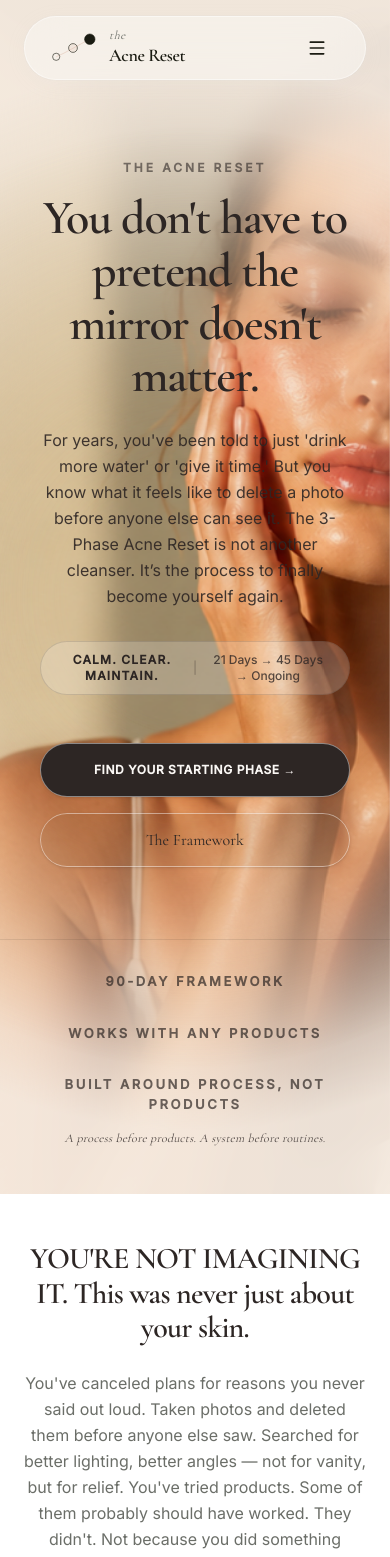
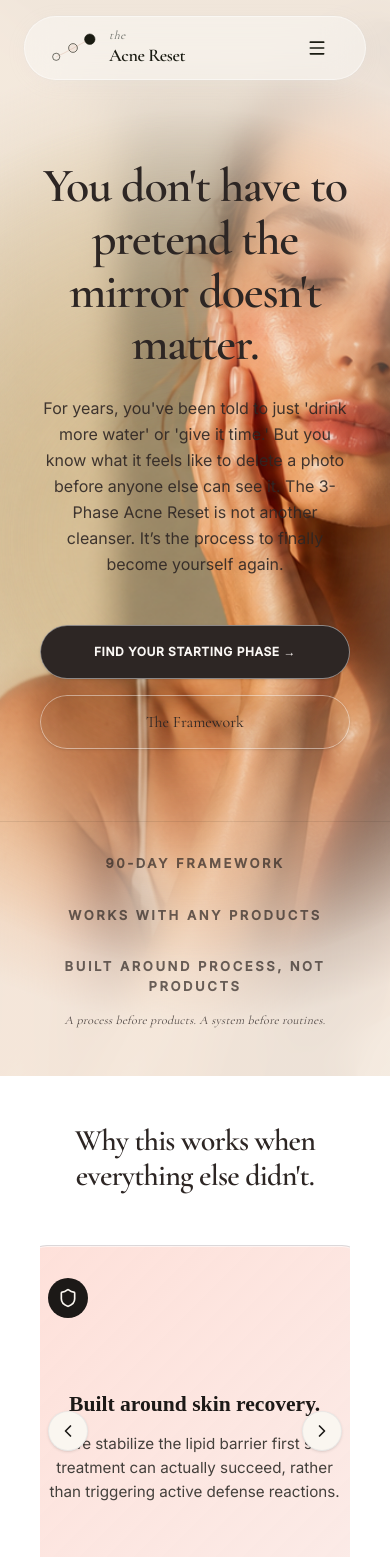
Before and after one commit to axiomhq0-create/acne-reset-landing, a Next.js app: page / in a window 390 px wide. Shown: the top 1557 px of the page. Built offline with nearby package versions, Linux system fonts and the light colour scheme.

Commit message:
design: strip duplicate text blocks, remove redundant sections, and refactor hero timeline layout for mobile spacing

```diff
--- a/src/components/Hero.tsx
+++ b/src/components/Hero.tsx
@@ -80,19 +80,11 @@ export default function Hero({ scrollToSection }: HeroProps) {
           >
             <motion.h1
               variants={itemVariants}
-              className="text-xs uppercase tracking-[0.25em] font-semibold text-[#2D2624]/60 mb-4"
-              style={{ willChange: "transform, opacity" }}
-            >
-              THE ACNE RESET
-            </motion.h1>
-
-            <motion.h2
-              variants={itemVariants}
               className="text-5xl sm:text-6xl lg:text-8xl font-serif text-[#2D2624] font-semibold leading-[1.1] tracking-tight max-w-4xl"
               style={{ willChange: "transform, opacity" }}
             >
               You don't have to pretend the mirror doesn't matter.
-            </motion.h2>
+            </motion.h1>
 
             <motion.p
               variants={itemVariants}
@@ -105,7 +97,7 @@ export default function Hero({ scrollToSection }: HeroProps) {
             {/* Sequence steps preview */}
             <motion.div
               variants={itemVariants}
-              className="mt-8 flex items-center gap-2.5 text-xs md:text-sm font-medium text-[#2D2624] bg-white/20 backdrop-blur-md rounded-full px-5 py-2.5 border border-[#2D2624]/15"
+              className="mt-8 hidden md:flex items-center gap-2.5 text-xs md:text-sm font-medium text-[#2D2624] bg-white/20 backdrop-blur-md rounded-full px-5 py-2.5 border border-[#2D2624]/15"
               style={{ willChange: "transform, opacity" }}
             >
               <span className="font-semibold uppercase tracking-[0.1em]">Calm. Clear. Maintain.</span>
--- a/src/components/Pricing.tsx
+++ b/src/components/Pricing.tsx
@@ -171,7 +171,7 @@ export default function Pricing() {
                     </div>
 
                     <p className="text-sm md:text-base text-[#6B6E68] max-w-lg mx-auto tracking-tight leading-snug">
-                      Every tool, tracker, dashboard, and selection guide. The absolute path from red and reactive to calm and clear skin. Includes the full $97 Complete Reset Kit with all templates, tracker sheets, and dashboard layouts.
+                      Every tool, tracker, dashboard, and selection guide. The absolute path from red and reactive to calm and clear skin.
                     </p>
                   </div>
 
--- a/src/components/Story.tsx
+++ b/src/components/Story.tsx
@@ -41,12 +41,9 @@ export default function Story() {
           className="max-w-3xl mx-auto mb-12"
           style={{ willChange: "transform, opacity" }}
         >
-          <h2 className="text-3xl md:text-5xl font-serif text-[#2D2624] font-semibold tracking-tight leading-[1.15] mb-6">
-            YOU'RE NOT IMAGINING IT. This was never just about your skin.
+          <h2 className="text-3xl md:text-5xl font-serif text-[#2D2624] font-semibold tracking-tight leading-[1.15]">
+            Why this works when everything else didn't.
           </h2>
-          <p className="text-[#6B6E68] text-base md:text-lg max-w-2xl leading-relaxed mx-auto">
-            You've canceled plans for reasons you never said out loud. Taken photos and deleted them before anyone else saw. Searched for better lighting, better angles — not for vanity, but for relief. You've tried products. Some of them probably should have worked. They didn't. Not because you did something wrong. Because products without process are just ingredients. And ingredients without order are just hope. What you needed wasn't another thing to try. It was a sequence.
-          </p>
         </motion.div>
 
         {/* Carousel Frame Window */}
```
